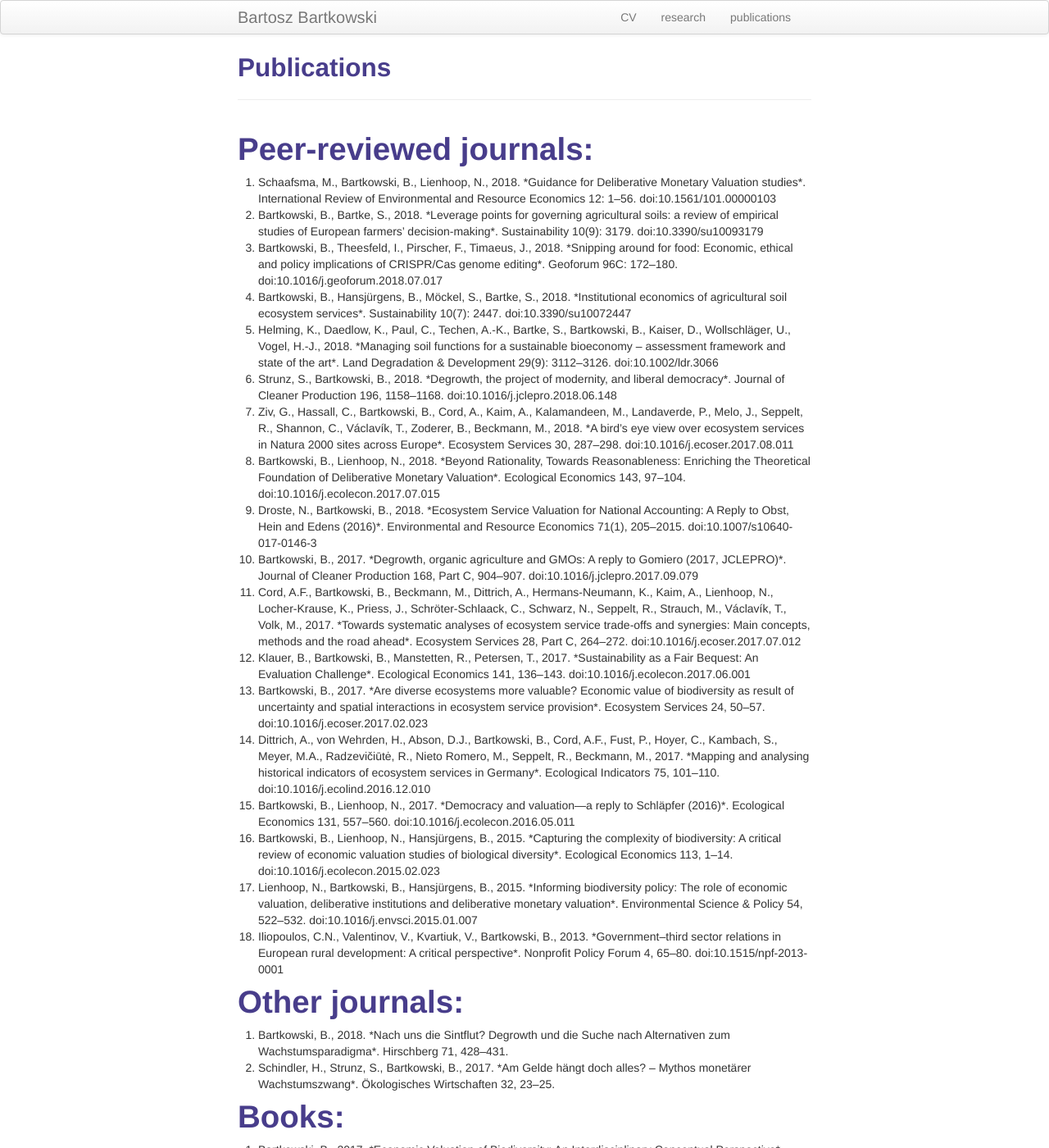
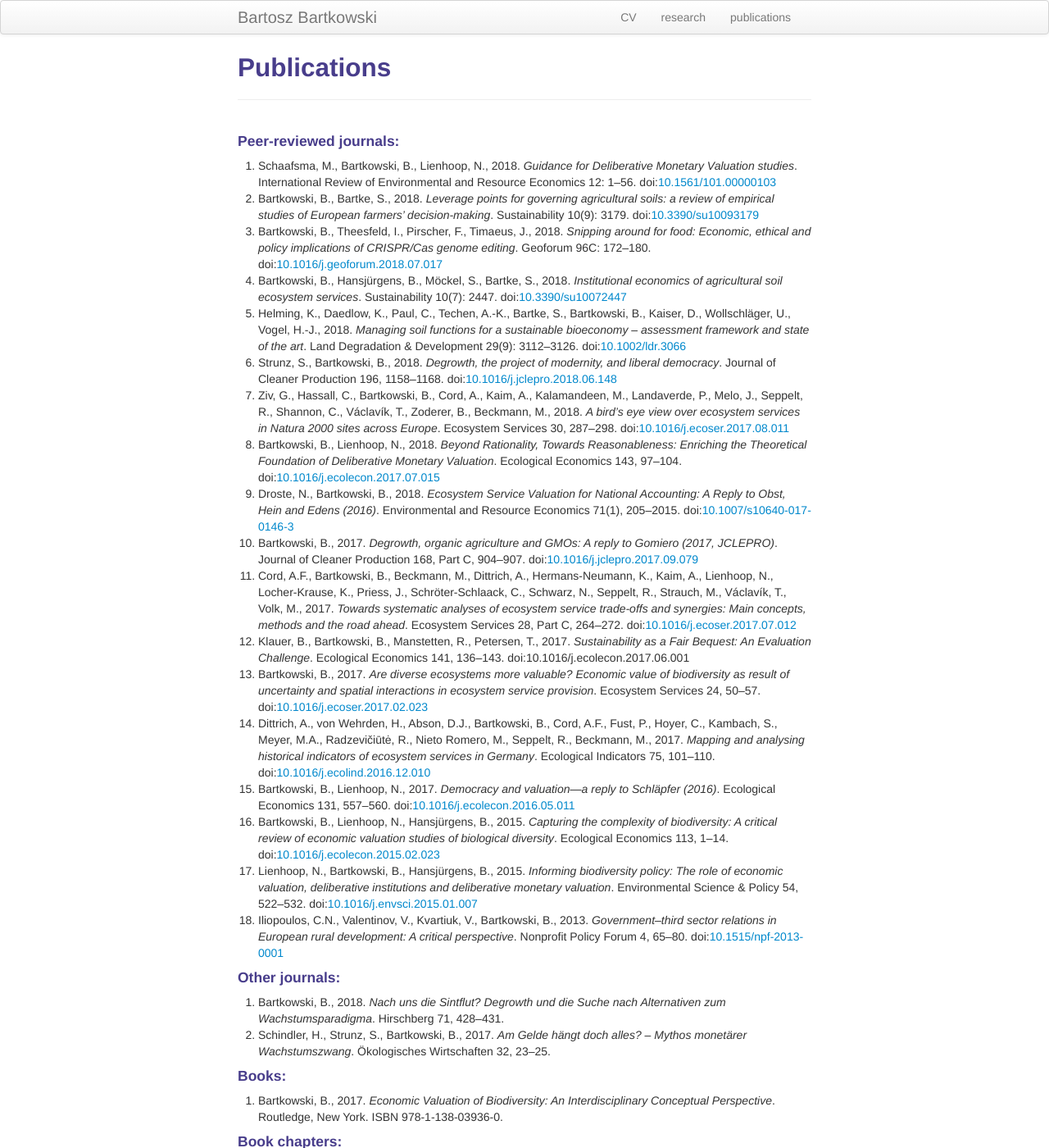
Before and after one commit to BartoszBartk/BartoszBartk.github.io, a Jekyll site: the page built from pages/publications.md, in a window 1280 px wide and 1400 px high. Shown: the whole window at 82% size. Built offline with Jekyll 4.4.1, drawn with Linux system fonts in a browser that asks for light colours; some of the changed text lies outside the part shown.

Commit message:
update please

```diff
--- a/pages/publications.md
+++ b/pages/publications.md
@@ -4,69 +4,69 @@ title: Publications
 description: Publications
 ---
 
-# Peer-reviewed journals:
+#### Peer-reviewed journals:
 <ol>
-<li>Schaafsma, M., Bartkowski, B., Lienhoop, N., 2018. *Guidance for Deliberative Monetary Valuation studies*. International Review of Environmental and Resource Economics 12: 1–56. doi:10.1561/101.00000103</li>
-<li>Bartkowski, B., Bartke, S., 2018. *Leverage points for governing agricultural soils: a review of empirical studies of European farmers’ decision-making*. Sustainability 10(9): 3179. doi:10.3390/su10093179</li>
-<li>Bartkowski, B., Theesfeld, I., Pirscher, F., Timaeus, J., 2018. *Snipping around for food: Economic, ethical and policy implications of CRISPR/Cas genome editing*. Geoforum 96C: 172–180. doi:10.1016/j.geoforum.2018.07.017</li>
-<li>Bartkowski, B., Hansjürgens, B., Möckel, S., Bartke, S., 2018. *Institutional economics of agricultural soil ecosystem services*. Sustainability 10(7): 2447. doi:10.3390/su10072447</li>
-<li>Helming, K., Daedlow, K., Paul, C., Techen, A.-K., Bartke, S., Bartkowski, B., Kaiser, D., Wollschläger, U., Vogel, H.-J., 2018. *Managing soil functions for a sustainable bioeconomy – assessment framework and state of the art*. Land Degradation & Development 29(9): 3112–3126. doi:10.1002/ldr.3066</li>
-<li>Strunz, S., Bartkowski, B., 2018. *Degrowth, the project of modernity, and liberal democracy*. Journal of Cleaner Production 196, 1158–1168. doi:10.1016/j.jclepro.2018.06.148</li>
-<li>Ziv, G., Hassall, C., Bartkowski, B., Cord, A., Kaim, A., Kalamandeen, M., Landaverde, P., Melo, J., Seppelt, R., Shannon, C., Václavík, T., Zoderer, B., Beckmann, M., 2018. *A bird’s eye view over ecosystem services in Natura 2000 sites across Europe*. Ecosystem Services 30, 287–298. doi:10.1016/j.ecoser.2017.08.011</li>
-<li>Bartkowski, B., Lienhoop, N., 2018. *Beyond Rationality, Towards Reasonableness: Enriching the Theoretical Foundation of Deliberative Monetary Valuation*. Ecological Economics 143, 97–104. doi:10.1016/j.ecolecon.2017.07.015</li>
-<li>Droste, N., Bartkowski, B., 2018. *Ecosystem Service Valuation for National Accounting: A Reply to Obst, Hein and Edens (2016)*. Environmental and Resource Economics 71(1), 205–2015. doi:10.1007/s10640-017-0146-3</li>
-<li>Bartkowski, B., 2017. *Degrowth, organic agriculture and GMOs: A reply to Gomiero (2017, JCLEPRO)*. Journal of Cleaner Production 168, Part C, 904–907. doi:10.1016/j.jclepro.2017.09.079</li>
-<li>Cord, A.F., Bartkowski, B., Beckmann, M., Dittrich, A., Hermans-Neumann, K., Kaim, A., Lienhoop, N., Locher-Krause, K., Priess, J., Schröter-Schlaack, C., Schwarz, N., Seppelt, R., Strauch, M., Václavík, T., Volk, M., 2017. *Towards systematic analyses of ecosystem service trade-offs and synergies: Main concepts, methods and the road ahead*. Ecosystem Services 28, Part C, 264–272. doi:10.1016/j.ecoser.2017.07.012</li>
-<li>Klauer, B., Bartkowski, B., Manstetten, R., Petersen, T., 2017. *Sustainability as a Fair Bequest: An Evaluation Challenge*. Ecological Economics 141, 136–143. doi:10.1016/j.ecolecon.2017.06.001</li>
-<li>Bartkowski, B., 2017. *Are diverse ecosystems more valuable? Economic value of biodiversity as result of uncertainty and spatial interactions in ecosystem service provision*. Ecosystem Services 24, 50–57. doi:10.1016/j.ecoser.2017.02.023</li>
-<li>Dittrich, A., von Wehrden, H., Abson, D.J., Bartkowski, B., Cord, A.F., Fust, P., Hoyer, C., Kambach, S., Meyer, M.A., Radzevičiūtė, R., Nieto Romero, M., Seppelt, R., Beckmann, M., 2017. *Mapping and analysing historical indicators of ecosystem services in Germany*. Ecological Indicators 75, 101–110. doi:10.1016/j.ecolind.2016.12.010</li>
-<li>Bartkowski, B., Lienhoop, N., 2017. *Democracy and valuation—a reply to Schläpfer (2016)*. Ecological Economics 131, 557–560. doi:10.1016/j.ecolecon.2016.05.011</li>
-<li>Bartkowski, B., Lienhoop, N., Hansjürgens, B., 2015. *Capturing the complexity of biodiversity: A critical review of economic valuation studies of biological diversity*. Ecological Economics 113, 1–14. doi:10.1016/j.ecolecon.2015.02.023</li>
-<li>Lienhoop, N., Bartkowski, B., Hansjürgens, B., 2015. *Informing biodiversity policy: The role of economic valuation, deliberative institutions and deliberative monetary valuation*. Environmental Science & Policy 54, 522–532. doi:10.1016/j.envsci.2015.01.007</li>
-<li>Iliopoulos, C.N., Valentinov, V., Kvartiuk, V., Bartkowski, B., 2013. *Government–third sector relations in European rural development: A critical perspective*. Nonprofit Policy Forum 4, 65–80. doi:10.1515/npf-2013-0001</li>
+<li>Schaafsma, M., Bartkowski, B., Lienhoop, N., 2018. <i>Guidance for Deliberative Monetary Valuation studies</i>. International Review of Environmental and Resource Economics 12: 1–56. doi:<a href="https://doi.org/10.1561/101.00000103">10.1561/101.00000103</a></li>
+<li>Bartkowski, B., Bartke, S., 2018. <i>Leverage points for governing agricultural soils: a review of empirical studies of European farmers’ decision-making</i>. Sustainability 10(9): 3179. doi:<a href="https://doi.org/10.3390/su10093179">10.3390/su10093179</a></li>
+<li>Bartkowski, B., Theesfeld, I., Pirscher, F., Timaeus, J., 2018. <i>Snipping around for food: Economic, ethical and policy implications of CRISPR/Cas genome editing</i>. Geoforum 96C: 172–180. doi:<a href="https://doi.org/10.1016/j.geoforum.2018.07.017">10.1016/j.geoforum.2018.07.017</a></li>
+<li>Bartkowski, B., Hansjürgens, B., Möckel, S., Bartke, S., 2018. <i>Institutional economics of agricultural soil ecosystem services</i>. Sustainability 10(7): 2447. doi:<a href="https://doi.org/10.3390/su10072447">10.3390/su10072447</a></li>
+<li>Helming, K., Daedlow, K., Paul, C., Techen, A.-K., Bartke, S., Bartkowski, B., Kaiser, D., Wollschläger, U., Vogel, H.-J., 2018. <i>Managing soil functions for a sustainable bioeconomy – assessment framework and state of the art</i>. Land Degradation & Development 29(9): 3112–3126. doi:<a href="https://doi.org/10.1002/ldr.3066">10.1002/ldr.3066</a></li>
+<li>Strunz, S., Bartkowski, B., 2018. <i>Degrowth, the project of modernity, and liberal democracy</i>. Journal of Cleaner Production 196, 1158–1168. doi:<a href="https://doi.org/10.1016/j.jclepro.2018.06.148">10.1016/j.jclepro.2018.06.148</a></li>
+<li>Ziv, G., Hassall, C., Bartkowski, B., Cord, A., Kaim, A., Kalamandeen, M., Landaverde, P., Melo, J., Seppelt, R., Shannon, C., Václavík, T., Zoderer, B., Beckmann, M., 2018. <i>A bird’s eye view over ecosystem services in Natura 2000 sites across Europe</i>. Ecosystem Services 30, 287–298. doi:<a href="https://doi.org/10.1016/j.ecoser.2017.08.011">10.1016/j.ecoser.2017.08.011</a></li>
+<li>Bartkowski, B., Lienhoop, N., 2018. <i>Beyond Rationality, Towards Reasonableness: Enriching the Theoretical Foundation of Deliberative Monetary Valuation</i>. Ecological Economics 143, 97–104. doi:<a href="https://doi.org/10.1016/j.ecolecon.2017.07.015">10.1016/j.ecolecon.2017.07.015</a></li>
+<li>Droste, N., Bartkowski, B., 2018. <i>Ecosystem Service Valuation for National Accounting: A Reply to Obst, Hein and Edens (2016)</i>. Environmental and Resource Economics 71(1), 205–2015. doi:<a href="https://doi.org/10.1007/s10640-017-0146-3">10.1007/s10640-017-0146-3</a></li>
+<li>Bartkowski, B., 2017. <i>Degrowth, organic agriculture and GMOs: A reply to Gomiero (2017, JCLEPRO)</i>. Journal of Cleaner Production 168, Part C, 904–907. doi:<a href="https://doi.org/10.1016/j.jclepro.2017.09.079">10.1016/j.jclepro.2017.09.079</a></li>
+<li>Cord, A.F., Bartkowski, B., Beckmann, M., Dittrich, A., Hermans-Neumann, K., Kaim, A., Lienhoop, N., Locher-Krause, K., Priess, J., Schröter-Schlaack, C., Schwarz, N., Seppelt, R., Strauch, M., Václavík, T., Volk, M., 2017. <i>Towards systematic analyses of ecosystem service trade-offs and synergies: Main concepts, methods and the road ahead</i>. Ecosystem Services 28, Part C, 264–272. doi:<a href="https://doi.org/10.1016/j.ecoser.2017.07.012">10.1016/j.ecoser.2017.07.012</a></li>
+<li>Klauer, B., Bartkowski, B., Manstetten, R., Petersen, T., 2017. <i>Sustainability as a Fair Bequest: An Evaluation Challenge</i>. Ecological Economics 141, 136–143. doi:10.1016/j.ecolecon.2017.06.001</li>
+<li>Bartkowski, B., 2017. <i>Are diverse ecosystems more valuable? Economic value of biodiversity as result of uncertainty and spatial interactions in ecosystem service provision</i>. Ecosystem Services 24, 50–57. doi:<a href="https://doi.org/10.1016/j.ecoser.2017.02.023">10.1016/j.ecoser.2017.02.023</a></li>
+<li>Dittrich, A., von Wehrden, H., Abson, D.J., Bartkowski, B., Cord, A.F., Fust, P., Hoyer, C., Kambach, S., Meyer, M.A., Radzevičiūtė, R., Nieto Romero, M., Seppelt, R., Beckmann, M., 2017. <i>Mapping and analysing historical indicators of ecosystem services in Germany</i>. Ecological Indicators 75, 101–110. doi:<a href="https://doi.org/10.1016/j.ecolind.2016.12.010">10.1016/j.ecolind.2016.12.010</a></li>
+<li>Bartkowski, B., Lienhoop, N., 2017. <i>Democracy and valuation—a reply to Schläpfer (2016)</i>. Ecological Economics 131, 557–560. doi:<a href="https://doi.org/10.1016/j.ecolecon.2016.05.011">10.1016/j.ecolecon.2016.05.011</a></li>
+<li>Bartkowski, B., Lienhoop, N., Hansjürgens, B., 2015. <i>Capturing the complexity of biodiversity: A critical review of economic valuation studies of biological diversity</i>. Ecological Economics 113, 1–14. doi:<a href="https://doi.org/10.1016/j.ecolecon.2015.02.023">10.1016/j.ecolecon.2015.02.023</a></li>
+<li>Lienhoop, N., Bartkowski, B., Hansjürgens, B., 2015. <i>Informing biodiversity policy: The role of economic valuation, deliberative institutions and deliberative monetary valuation</i>. Environmental Science & Policy 54, 522–532. doi:<a href="https://doi.org/10.1016/j.envsci.2015.01.007">10.1016/j.envsci.2015.01.007</a></li>
+<li>Iliopoulos, C.N., Valentinov, V., Kvartiuk, V., Bartkowski, B., 2013. <i>Government–third sector relations in European rural development: A critical perspective</i>. Nonprofit Policy Forum 4, 65–80. doi:<a href="https://doi.org/10.1515/npf-2013-0001">10.1515/npf-2013-0001</a></li>
 </ol>
-# Other journals:
+#### Other journals:
 <ol>
-<li>Bartkowski, B., 2018. *Nach uns die Sintflut? Degrowth und die Suche nach Alternativen zum Wachstumsparadigma*. Hirschberg 71, 428–431.</li>
-<li>Schindler, H., Strunz, S., Bartkowski, B., 2017. *Am Gelde hängt doch alles? – Mythos monetärer Wachstumszwang*. Ökologisches Wirtschaften 32, 23–25.</li>
+<li>Bartkowski, B., 2018. <i>Nach uns die Sintflut? Degrowth und die Suche nach Alternativen zum Wachstumsparadigma</i>. Hirschberg 71, 428–431.</li>
+<li>Schindler, H., Strunz, S., Bartkowski, B., 2017. <i>Am Gelde hängt doch alles? – Mythos monetärer Wachstumszwang</i>. Ökologisches Wirtschaften 32, 23–25.</li>
 </ol>
-# Books:
+#### Books:
 <ol>
-<li>Bartkowski, B., 2017. *Economic Valuation of Biodiversity: An Interdisciplinary Conceptual Perspective*. Routledge, New York. ISBN 978-1-138-03936-0.</li>
+<li>Bartkowski, B., 2017. <i>Economic Valuation of Biodiversity: An Interdisciplinary Conceptual Perspective</i>. Routledge, New York. ISBN 978-1-138-03936-0.</li>
 </ol>
-# Book chapters:
+#### Book chapters:
 <ol>
-<li>Bartkowski, B., in press. *CRISPR/Cas, Precaution and Democracy: The Challenging Governance of a Rapidly Changing Technology*, in: Dürnberger, C., Pfeilmeier, S., Schleissing, S. (Eds.), *Genome Editing in Agriculture. Between Precaution and Responsibility*. Nomos. Pp. 175–190.</li>
-<li>Bartkowski, B., Hansjürgens, B., 2019. *Risk and uncertainty as source of economic value of biodiversity and ecosystem services*, in: Schröter, M., Bonn, A., Klotz, S., Baeßler, C. (Eds.), *Atlas of Ecosystem Services: Drivers, Risks, and Societal Responses*. Springer, Dodrecht, New York.</li>
-<li>Pirscher, F., Bartkowski, B., Theesfeld, I., Timaeus, J., 2018. *Nature-identical outcomes, artificial processes: Governance of CRISPR/Cas genome editing as an ethical challenge*, in: James, H.S. (Ed.), *Ethical Tensions from New Technology: The Case of Agricultural Biotechnology*. CABI, Oxfordshire, Boston. ISBN 978-1-78639-464-4. Pp. 137–150.</li>
-<li>Strunz, S., Bartkowski, B., Schindler, H., 2017. *Is there a monetary growth imperative?*, in: Victor, P., Dolter, B. (Eds.), *Handbook on Growth and Sustainability*. Edward Elgar, Cheltenham. ISBN 978-1-78347-355-7. Pp. 460–503.</li>
-<li>Bartkowski, B., 2015. *Ein Konzept zur ökonomischen Bewertung der Biodiversität*, in: Feit, U., Korn, H. (Eds.), *Treffpunkt Biologische Vielfalt XIV: Aktuelle Forschung im Rahmen des Übereinkommens über die Biologische Vielfalt vorgestellt auf einer wissenschaftlichen Expertentagung an der Internationalen Naturschutzakademie Insel Vilm vom 25.-29. August 2014*, BfN-Skripten. Bundesamt für Naturschutz, Bonn.</li>
+<li>Bartkowski, B., in press. <i>CRISPR/Cas, Precaution and Democracy: The Challenging Governance of a Rapidly Changing Technology</i>, in: Dürnberger, C., Pfeilmeier, S., Schleissing, S. (Eds.), <i>Genome Editing in Agriculture. Between Precaution and Responsibility</i>. Nomos. Pp. 175–190.</li>
+<li>Bartkowski, B., Hansjürgens, B., 2019. <i>Risk and uncertainty as source of economic value of biodiversity and ecosystem services</i>, in: Schröter, M., Bonn, A., Klotz, S., Baeßler, C. (Eds.), <i>Atlas of Ecosystem Services: Drivers, Risks, and Societal Responses</i>. Springer, Dodrecht, New York.</li>
+<li>Pirscher, F., Bartkowski, B., Theesfeld, I., Timaeus, J., 2018. <i>Nature-identical outcomes, artificial processes: Governance of CRISPR/Cas genome editing as an ethical challenge</i>, in: James, H.S. (Ed.), <i>Ethical Tensions from New Technology: The Case of Agricultural Biotechnology</i>. CABI, Oxfordshire, Boston. ISBN 978-1-78639-464-4. Pp. 137–150.</li>
+<li>Strunz, S., Bartkowski, B., Schindler, H., 2017. <i>Is there a monetary growth imperative?</i>, in: Victor, P., Dolter, B. (Eds.), <i>Handbook on Growth and Sustainability</i>. Edward Elgar, Cheltenham. ISBN 978-1-78347-355-7. Pp. 460–503.</li>
+<li>Bartkowski, B., 2015. <i>Ein Konzept zur ökonomischen Bewertung der Biodiversität</i>, in: Feit, U., Korn, H. (Eds.), <i>Treffpunkt Biologische Vielfalt XIV: Aktuelle Forschung im Rahmen des Übereinkommens über die Biologische Vielfalt vorgestellt auf einer wissenschaftlichen Expertentagung an der Internationalen Naturschutzakademie Insel Vilm vom 25.-29. August 2014</i>, BfN-Skripten. Bundesamt für Naturschutz, Bonn.</li>
 </ol>
-# Discussion papers:
+#### Discussion papers:
 <ol>
-<li>Strunz, S., Bartkowski, B., 2017. *Degrowth, modernity, and the open society*. UFZ Discussion Paper 2017-07.</li>
-<li>Bartkowski, B., 2017. *Existence value, biodiversity, and the utilitarian dilemma*. UFZ Discussion Paper 2017-02.</li>
-<li>Bartkowski, B., 2016. *Are diverse ecosystems more valuable? A conceptual framework for economic valuation of biodiversity*. UFZ Discussion Paper 2016-09.</li>
-<li>Strunz, S., Bartkowski, B., Schindler, H., 2015. *Is there a monetary growth imperative?* UFZ Discussion Paper 2015-05.</li>
+<li>Strunz, S., Bartkowski, B., 2017. <i>Degrowth, modernity, and the open society</i>. UFZ Discussion Paper 2017-07.</li>
+<li>Bartkowski, B., 2017. <i>Existence value, biodiversity, and the utilitarian dilemma</i>. UFZ Discussion Paper 2017-02.</li>
+<li>Bartkowski, B., 2016. <i>Are diverse ecosystems more valuable? A conceptual framework for economic valuation of biodiversity</i>. UFZ Discussion Paper 2016-09.</li>
+<li>Strunz, S., Bartkowski, B., Schindler, H., 2015. <i>Is there a monetary growth imperative?</i> UFZ Discussion Paper 2015-05.</li>
 </ol>
-# Reports:
+#### Reports:
 <ol>
-<li>van der Meulen, S., Maring, L., Bartkowski, B., et al. 2018. *Mapping and Assessment of Ecosystems and their Services: Soil ecosystems*. DG Environment.</li>
-<li>Förster, J., Schmidt, S., Bartkowski, B., Lienhoop, N., Albert, C., Wittmer, H., 2016. *Sachstandsbericht AP 2: Schätzung der Umweltkosten infolge Schädigung oder Zerstörung von Ökosystemen und Biodiversitätsverlust. Methodenkonvention 3.0 – Weiterentwicklung und Erweiterung der Methodenkonvention zur Schätzung von Umweltkosten*. Umweltbundesamt.</li>
+<li>van der Meulen, S., Maring, L., Bartkowski, B., et al. 2018. <i>Mapping and Assessment of Ecosystems and their Services: Soil ecosystems</i>. DG Environment.</li>
+<li>Förster, J., Schmidt, S., Bartkowski, B., Lienhoop, N., Albert, C., Wittmer, H., 2016. <i>Sachstandsbericht AP 2: Schätzung der Umweltkosten infolge Schädigung oder Zerstörung von Ökosystemen und Biodiversitätsverlust. Methodenkonvention 3.0 – Weiterentwicklung und Erweiterung der Methodenkonvention zur Schätzung von Umweltkosten</i>. Umweltbundesamt.</li>
 </ol>
-# Conference papers, presentations, posters:
+#### Conference papers, presentations, posters:
 <ol>
-<li>Bartkowski, B., Bartke, S. *Leverage points for soil governance: a synthesis of empirical studies of farmers’ decision making*. BonaRes 2018, Berlin.</li>
-<li>Bartkowski, B., Bartke, S. *Imprecisely unsustainable: Towards site-specific soil governance for a sustainable bioeconomy – The case of Germany* [Poster]. BonaRes 2018, Berlin.</li>
-<li>Bartkowski, B. *Existence value, biodiversity, and the utilitarian dilemma*. ESEE 2017, Budapest.</li>
-<li>Bartkowski, B., Hagemann, N., Bartke, S. *Soil governance between bioeconomy and sustainability goals*. ESEE 2017, Budapest.</li>
-<li>Bartkowski, B. *Are diverse ecosystems more valuable? A conceptual framework of the economic value of biodiversity and its estimation*. BIOECON 2016, Cambridge.</li>
-<li>Bartkowski, B., Lienhoop, N. *Beyond rationality, towards reasonableness: Deliberative Monetary Valuation and Amartya Sen’s approach to rationality*. AES 2016, Warwick.</li>
-<li>Bartkowski, B. *Are diverse ecosystems more valuable? A conceptual framework for the economic valuation of biodiversity*. AES 2016, Warwick.</li>
-<li>Bartkowski, B. *The economic value of biodiversity: A conceptual framework*. AURÖ Workshop 2016, Leipzig.</li>
-<li>Bartkowski, B. *Biodiversity’s contribution to the economic value of ecosystems*. FFU PhD Conference 2015, Berlin.</li>
+<li>Bartkowski, B., Bartke, S. <i>Leverage points for soil governance: a synthesis of empirical studies of farmers’ decision making</i>. BonaRes 2018, Berlin.</li>
+<li>Bartkowski, B., Bartke, S. <i>Imprecisely unsustainable: Towards site-specific soil governance for a sustainable bioeconomy – The case of Germany</i> [Poster]. BonaRes 2018, Berlin.</li>
+<li>Bartkowski, B. <i>Existence value, biodiversity, and the utilitarian dilemma</i>. ESEE 2017, Budapest.</li>
+<li>Bartkowski, B., Hagemann, N., Bartke, S. <i>Soil governance between bioeconomy and sustainability goals</i>. ESEE 2017, Budapest.</li>
+<li>Bartkowski, B. <i>Are diverse ecosystems more valuable? A conceptual framework of the economic value of biodiversity and its estimation</i>. BIOECON 2016, Cambridge.</li>
+<li>Bartkowski, B., Lienhoop, N. <i>Beyond rationality, towards reasonableness: Deliberative Monetary Valuation and Amartya Sen’s approach to rationality</i>. AES 2016, Warwick.</li>
+<li>Bartkowski, B. <i>Are diverse ecosystems more valuable? A conceptual framework for the economic valuation of biodiversity</i>. AES 2016, Warwick.</li>
+<li>Bartkowski, B. <i>The economic value of biodiversity: A conceptual framework</i>. AURÖ Workshop 2016, Leipzig.</li>
+<li>Bartkowski, B. <i>Biodiversity’s contribution to the economic value of ecosystems</i>. FFU PhD Conference 2015, Berlin.</li>
 </ol>
-# Blogs etc.:
+#### Blogs etc.:
 <ol>
 <li>Regular contributions on Skeptische Ökonomie</li>
 <li>Ecological Economics, Exploring Economics, 2016</li>
@@ -76,5 +76,5 @@ description: Publications
 <li>Anthropozentrismus oder Über die unbegründete Dämonisierung von Konzepten. Umweltforsch, UFZ, 2014</li>
 <li>Ökonomische Bewertung der Natur – die Wurzel alles Bösen? Umweltforsch, UFZ, 2014</li>
 </ol>
-# Reviewer activity:
+#### Reviewer activity:
 Science Advances, Nature Communications, Environmental Values, Regional Environmental Change, Sustainability, Journal of Environmental Planning and Management, Ecosystems and People (formerly International Journal of Biodiversity Science, Ecosystem Services & Management), Behavioral Public Policy, Journal of Applied Ecology, Public Administration, Ecosystem Services, Ecological Economics, Biological Conservation, Ocean & Coastal Management, Journal of Environmental Management
```
